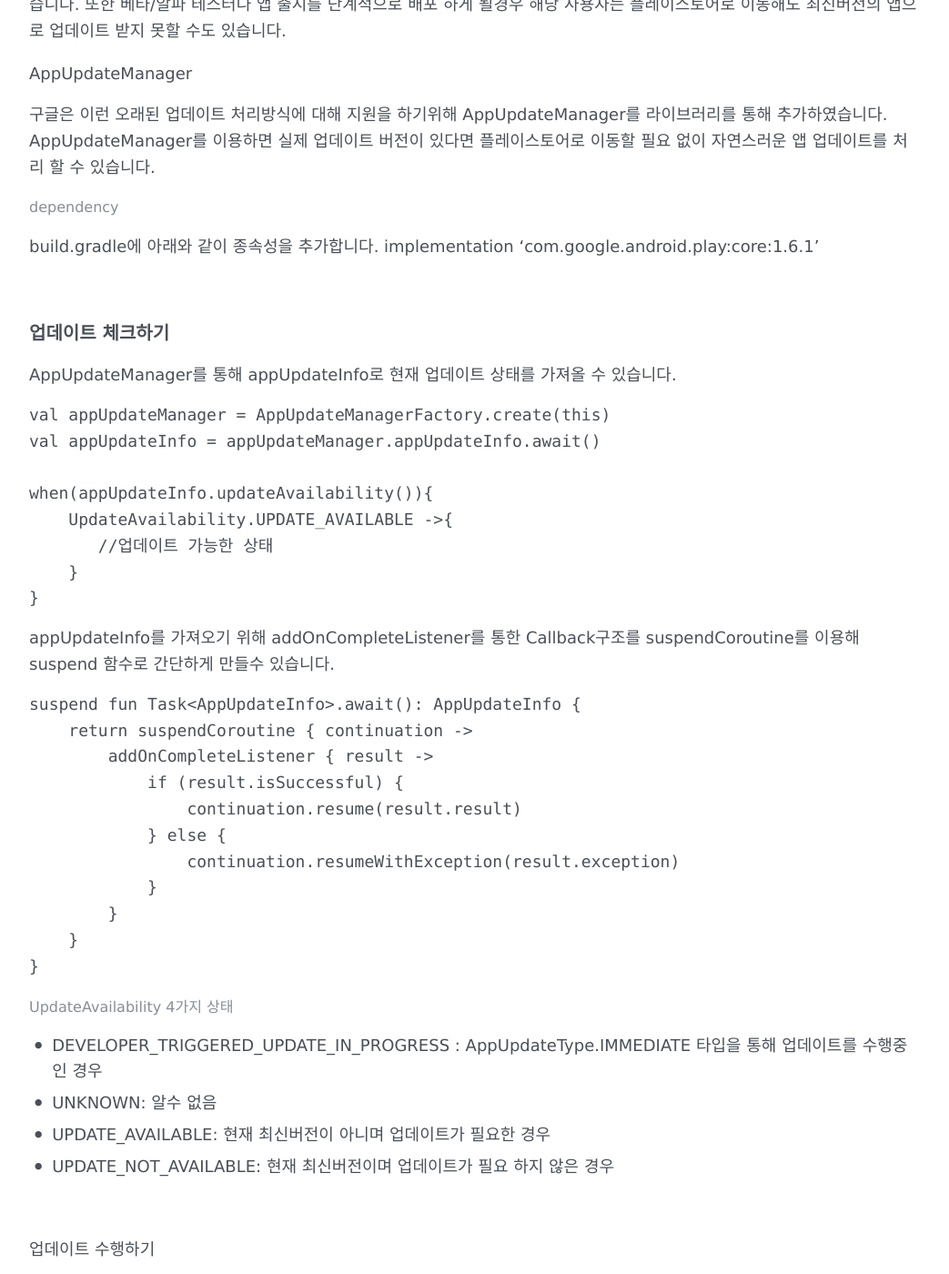
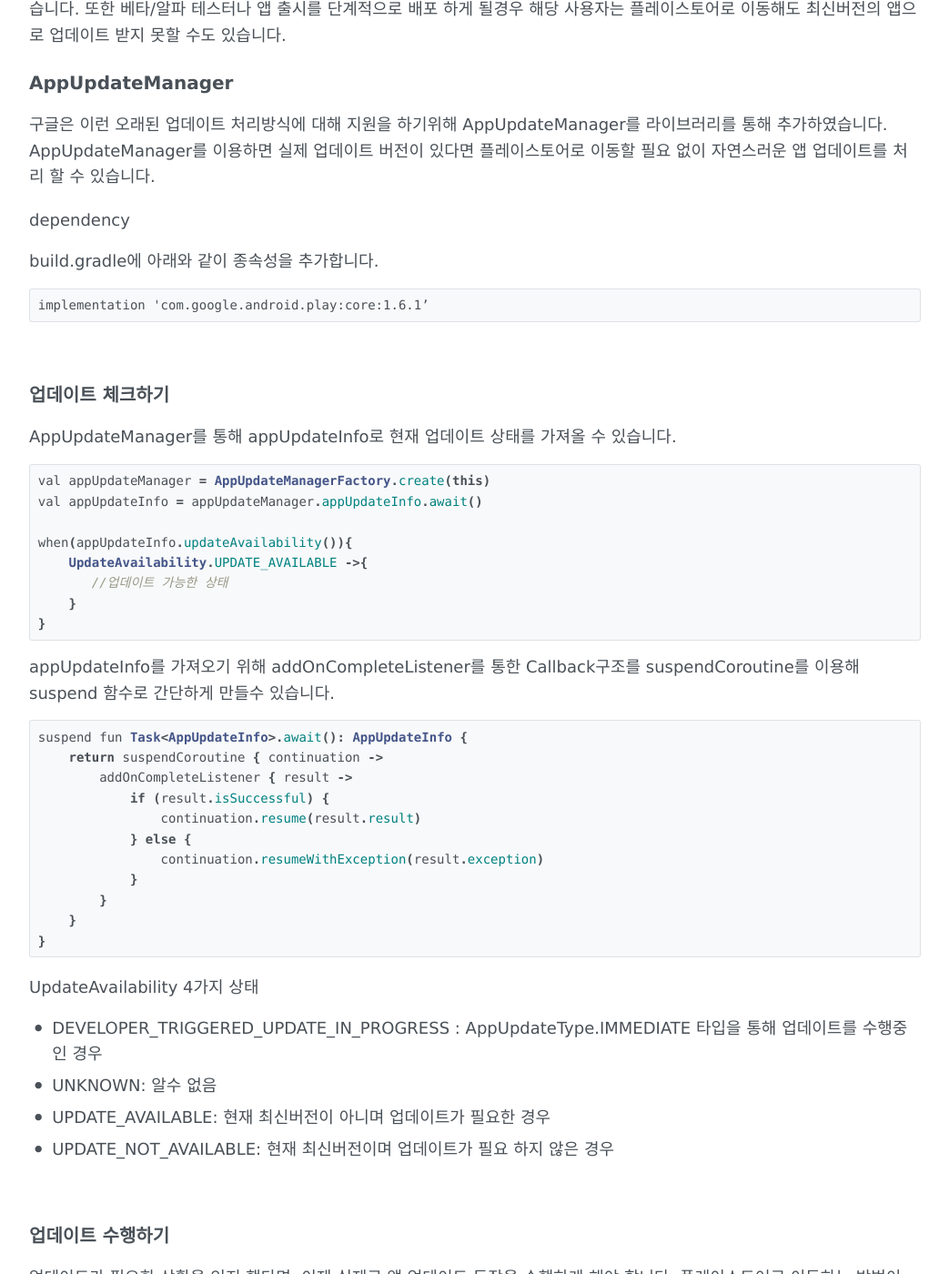
Before and after one commit to kmshack/blog.kmshack.kr, a Jekyll site: the page built from _posts/2019-06-24-AppUpdateManager.md, in a window 1280 px wide and 1400 px high, scrolled down 625 px. Shown: the whole window at 91% size, without its empty margins (118-1161 px from the left). Built offline with Jekyll 4.4.1, drawn with Linux system fonts in a browser that asks for light colours; comment, search, counter and statistics services are not loaded; some of the changed text lies outside the part shown.

Commit message:
update post

````diff
--- a/_posts/2019-06-24-AppUpdateManager.md
+++ b/_posts/2019-06-24-AppUpdateManager.md
@@ -9,22 +9,25 @@ comments: true
 
 <br>
 
-#### 문제점
+### 문제점
 사용자는 플레이스토어로 이동하여 수동으로 업데이트 버튼을 눌러야하며, 업데이트가 끝날때 까지 기다려야 합니다. 업데이트시간이 오래걸리게 되면 이탈하게 되어 업데이트하고 있다는 사실을 인지하지 못하고 업데이트된 후 앱을 재 실행하지 않게 될 수 도 있습니다. 또한 베타/알파 테스터나 앱 출시를 단계적으로 배포 하게 될경우 해당 사용자는 플레이스토어로 이동해도 최신버전의 앱으로 업데이트 받지 못할 수도 있습니다.
 
-### AppUpdateManager
+## AppUpdateManager
 구글은 이런 오래된 업데이트 처리방식에 대해 지원을 하기위해 AppUpdateManager를 라이브러리를 통해 추가하였습니다. AppUpdateManager를 이용하면 실제 업데이트 버전이 있다면 플레이스토어로 이동할 필요 없이 자연스러운 앱 업데이트를 처리 할 수 있습니다.
 
-#### dependency
+### dependency
 build.gradle에 아래와 같이 종속성을 추가합니다.
+
+```
 implementation 'com.google.android.play:core:1.6.1’
+```
 
 <br>
 
 ## 업데이트 체크하기
 AppUpdateManager를 통해 appUpdateInfo로 현재 업데이트 상태를 가져올 수 있습니다.
 
-```kt
+```java
 val appUpdateManager = AppUpdateManagerFactory.create(this)
 val appUpdateInfo = appUpdateManager.appUpdateInfo.await()
 
@@ -38,7 +41,7 @@ when(appUpdateInfo.updateAvailability()){
 
 appUpdateInfo를 가져오기 위해 addOnCompleteListener를 통한 Callback구조를 suspendCoroutine를 이용해 suspend 함수로 간단하게 만들수 있습니다.
 
-```kt
+```java
 suspend fun Task<AppUpdateInfo>.await(): AppUpdateInfo {
     return suspendCoroutine { continuation ->
         addOnCompleteListener { result ->
@@ -52,7 +55,7 @@ suspend fun Task<AppUpdateInfo>.await(): AppUpdateInfo {
 }
 ```
 
-#### UpdateAvailability 4가지 상태
+### UpdateAvailability 4가지 상태
 * DEVELOPER_TRIGGERED_UPDATE_IN_PROGRESS : AppUpdateType.IMMEDIATE 타입을 통해 업데이트를 수행중인 경우
 * UNKNOWN: 알수 없음
 * UPDATE_AVAILABLE: 현재 최신버전이 아니며 업데이트가 필요한 경우
@@ -60,10 +63,10 @@ suspend fun Task<AppUpdateInfo>.await(): AppUpdateInfo {
 
 <br>
 
-### 업데이트 수행하기
+## 업데이트 수행하기
 업데이트가 필요한 상황을 인지 했다면, 이제 실제로 앱 업데이트 동작을 수행하게 해야 합니다. 플레이스토어로 이동하는 방법이 아닌 AppUpdateManager.startUpdateFlowForResult()를 이용하여 2가지 타입의 업데이트 방법을 사용자에게 제공해 줄 수 있습니다.
 
-```kt
+```java
 appUpdateManager.startUpdateFlowForResult(
     appUpdateInfo,
     AppUpdateType.FLEXIBLE , // or AppUpdateType.IMMEDIATE
@@ -73,7 +76,7 @@ appUpdateManager.startUpdateFlowForResult(
 
 <br>
 
-### 즉시 업데이트
+## 즉시 업데이트
 AppUpdateType.IMMEDIATE를 사용하면 별도의 업데이트 UI를 표시하게 되며 사용자가 업데이트전 다른 작업을 하지 못하도록 블락시키게 됩니다. 강제 업데이트 해야 할 경우 적절합니다. 앱이 업데이트 되면 자동으로 어플리케이션이 자동으로 재시작됩니다. 업데이트가 완료 되는 경우 onActivityForResult()를 통해 결과를 확인 할 수 있습니다.
 
 |:---------------:|
@@ -81,7 +84,7 @@ AppUpdateType.IMMEDIATE를 사용하면 별도의 업데이트 UI를 표시하
 
 업데이트중에는 항상 업데이트 UI만 보여지게 하기위해서는 UpdateAvailability.DEVELOPER_TRIGGERED_UPDATE_IN_PROGRESS 상태로 처리하면 됩니다.
 
-```kt
+```java
 override fun onResume() {
     super.onResume()
     appUpdateManager.appUpdateInfo
@@ -98,7 +101,7 @@ override fun onResume() {
 ```
 <br>
 
-### 자연스러운 업데이트
+## 자연스러운 업데이트
 AppUpdateType.FLEXIBLE 타입을 사용하는 경우 사용자에게 좀 더 자연스럽게 업데이트를 처리 할 수 있습니다. 사용자가 업데이트를 누르면 DownloadManager를 통해 업데이트할 앱을 백그라운드를 통해 다운로드 받으며, 다운로드 완료가 되면 사용자에게 별도의 UI를 통해 알리고 설치 할 수 있도록 처리합니다.
 
 |:---------------:|
@@ -107,7 +110,7 @@ AppUpdateType.FLEXIBLE 타입을 사용하는 경우 사용자에게 좀 더 자
 다운로드 진행사항을 InstallStateUpdatedListener를 통해 Callback받을 수 있습니다. 다운로드 완료시 사용자에게 방해가 안될 정도의 UI를 표시하여 설치를 유도합니다. 여기서는 Snackbar를 이용하였습니다.   appUpdateManager.completeUpdate()를 호출하면 설치 UI로 넘어가게 되며 설치 완료시 자동으로 어플리케이션이 재실행됩니다.
 
 
-```kt
+```java
 val listener = InstallStateUpdatedListener {
     if (it.installStatus() == InstallStatus.DOWNLOADED) {
         Snackbar.make(coordinator_layout, "업데이트 버전 다운로드 완료", Snackbar.LENGTH_INDEFINITE)
````
